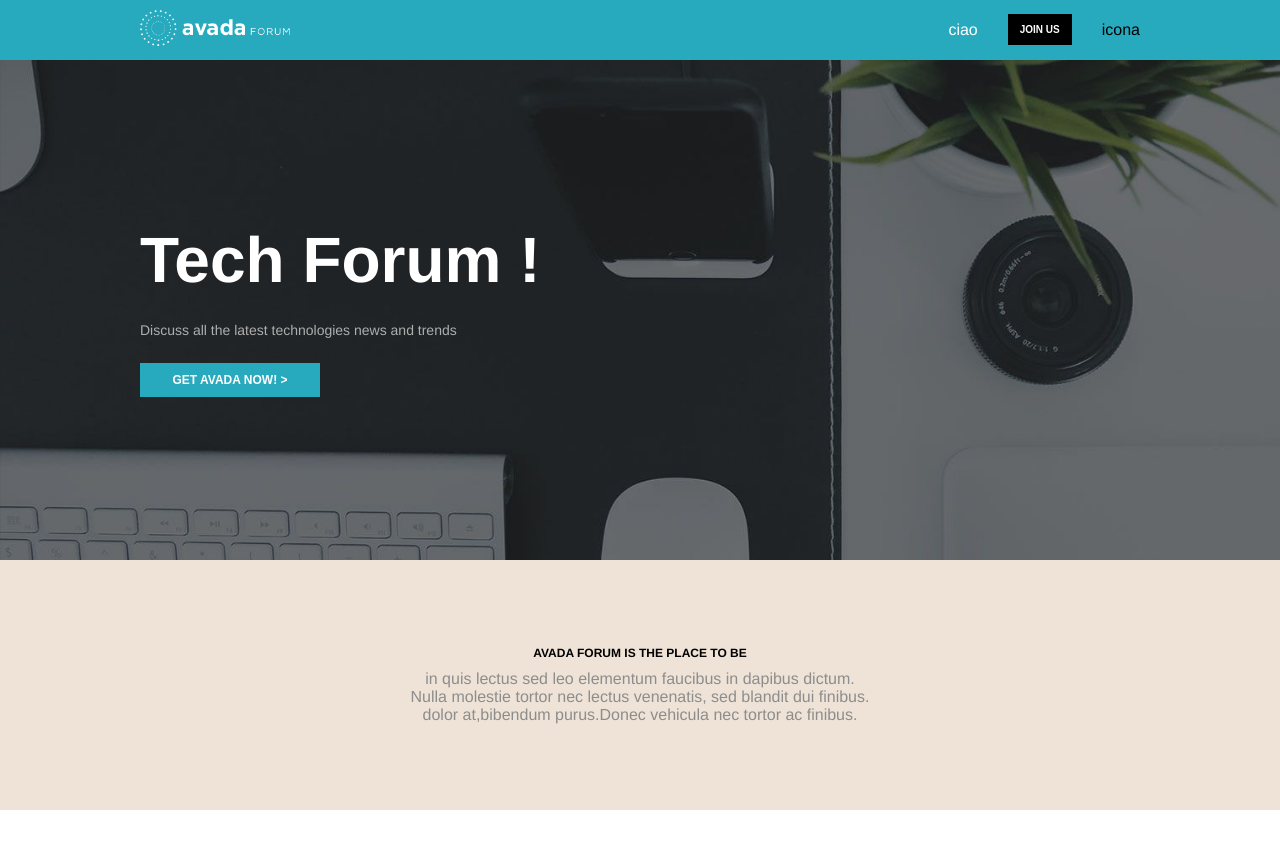
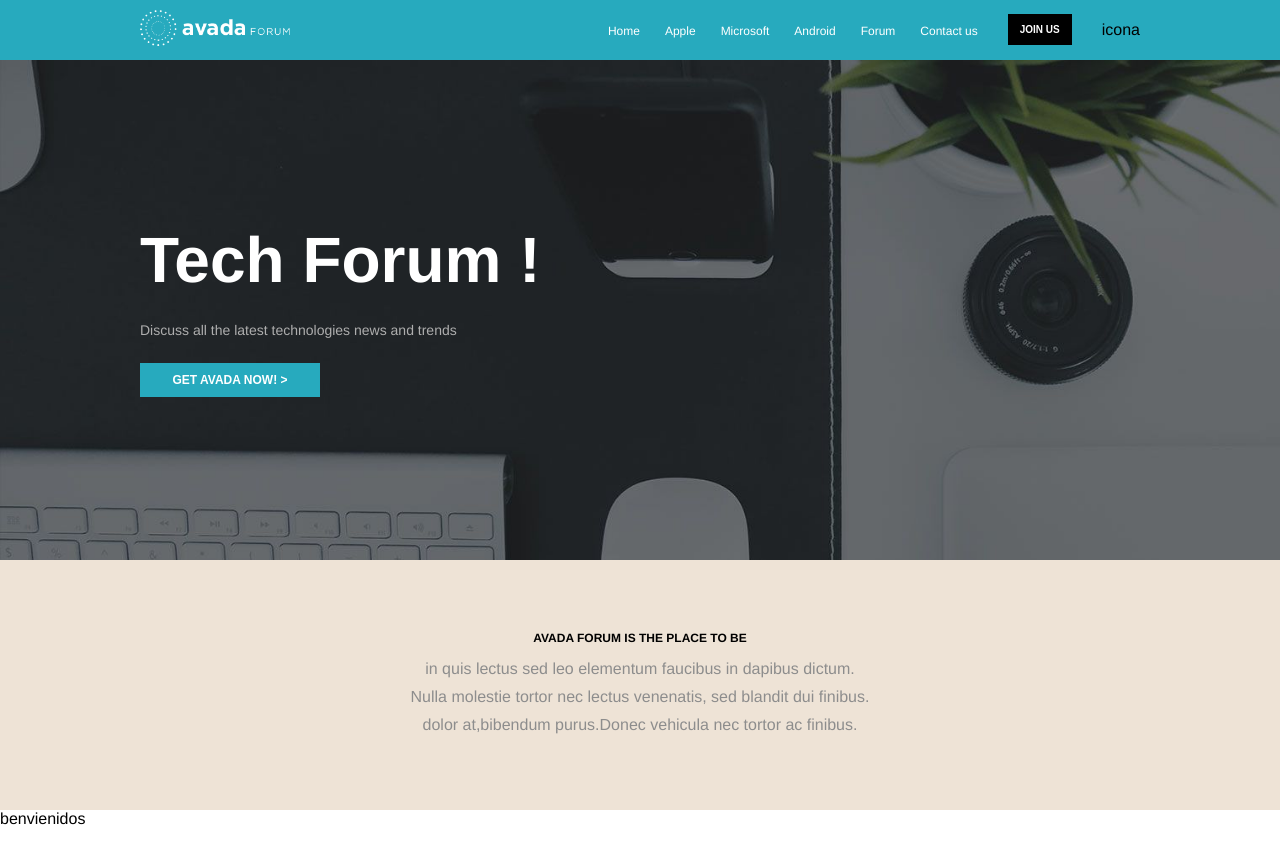
Before and after one commit to stefanom13/proj-html-vuejs, a Vue app: page / in a window 1280 px wide. Shown: the top 864 px of the page. Before the commit the page ends 810 px from the top, so only its background shows below. Built offline with nearby package versions, Linux system fonts and the light colour scheme.

Commit message:
inserimento header dinamico

```diff
--- a/src/App.vue
+++ b/src/App.vue
@@ -2,12 +2,16 @@
   <div id="app">
     <MyHeader/>
     <MyMain/>
+    <MyPromotions/>
+
   </div>
 </template>
 
 <script>
 import MyHeader from './components/MyHeader.vue'
 import MyMain from './components/MyMain.vue'
+import MyPromotions from './components/MyPromotions.vue'
+
 
 
 export default {
@@ -15,6 +19,7 @@ export default {
   components: {
     MyHeader,
     MyMain,
+    MyPromotions,
   }
 }
 </script>
@@ -23,8 +28,8 @@ export default {
 @import './assets/_style.scss';
 #app {
   font-family: Avenir, Helvetica, Arial, sans-serif;
-  -webkit-font-smoothing: antialiased;
-  -moz-osx-font-smoothing: grayscale;
+  // -webkit-font-smoothing: antialiased;
+  // -moz-osx-font-smoothing: grayscale;
 
 }
 </style>
--- a/src/components/MyHeader.vue
+++ b/src/components/MyHeader.vue
@@ -11,8 +11,8 @@
           <div class="container-list">
 
             <ul class="list-ul">
-              <li>
-                ciao
+              <li v-for="(link,i) in links" :key="i">
+                <a href="#">{{link.text}}</a>
               </li>
             </ul>
             <button class="btn">Join us</button>
@@ -29,8 +29,36 @@
 <script>
 export default {
   name: 'MyHeader',
-  props: {
+    data(){
+    return {
+      links: [
+        {
+          text: "Home",
+          href: "#"
+        },
+        {
+          text: "Apple",
+          href: "#"
+        },
+        {
+          text: "Microsoft",
+          href: "#"
+        },
+        {
+          text: "Android",
+          href: "#"
+        },
+        {
+          text: "Forum",
+          href: "#"
+        },
+        {
+          text: "Contact us",
+          href: "#"
+        },
 
+      ]
+    }
   }
 }
 </script>
@@ -82,6 +110,12 @@ export default {
     .list-ul{
      display:flex;
      gap: 25px;
+
+     li {
+       a{
+         font-size: 12px;
+       }
+     }
     }
 
   }
--- a/src/components/MyMain.vue
+++ b/src/components/MyMain.vue
@@ -23,10 +23,10 @@
 </template>
 
 <script>
+
 export default {
   name: 'MyMain',
-  props: {
-
+  components: {
   }
 }
 </script>
@@ -106,7 +106,7 @@ export default {
 
           p{
             color:#8d8d8d;
-
+            line-height: 28px;
           }
         }
 
--- /dev/null
+++ b/src/components/MyPromotions.vue
@@ -0,0 +1,22 @@
+<template>
+ <div class="hello">
+   benvienidos
+ </div>
+
+</template>
+
+<script>
+export default {
+  name: 'MyPromotions',
+  props: {
+
+  }
+}
+</script>
+
+<!-- Add "scoped" attribute to limit CSS to this component only -->
+<style scoped lang="scss">
+    .hello{
+        height: 100px;
+    }
+</style>
```
